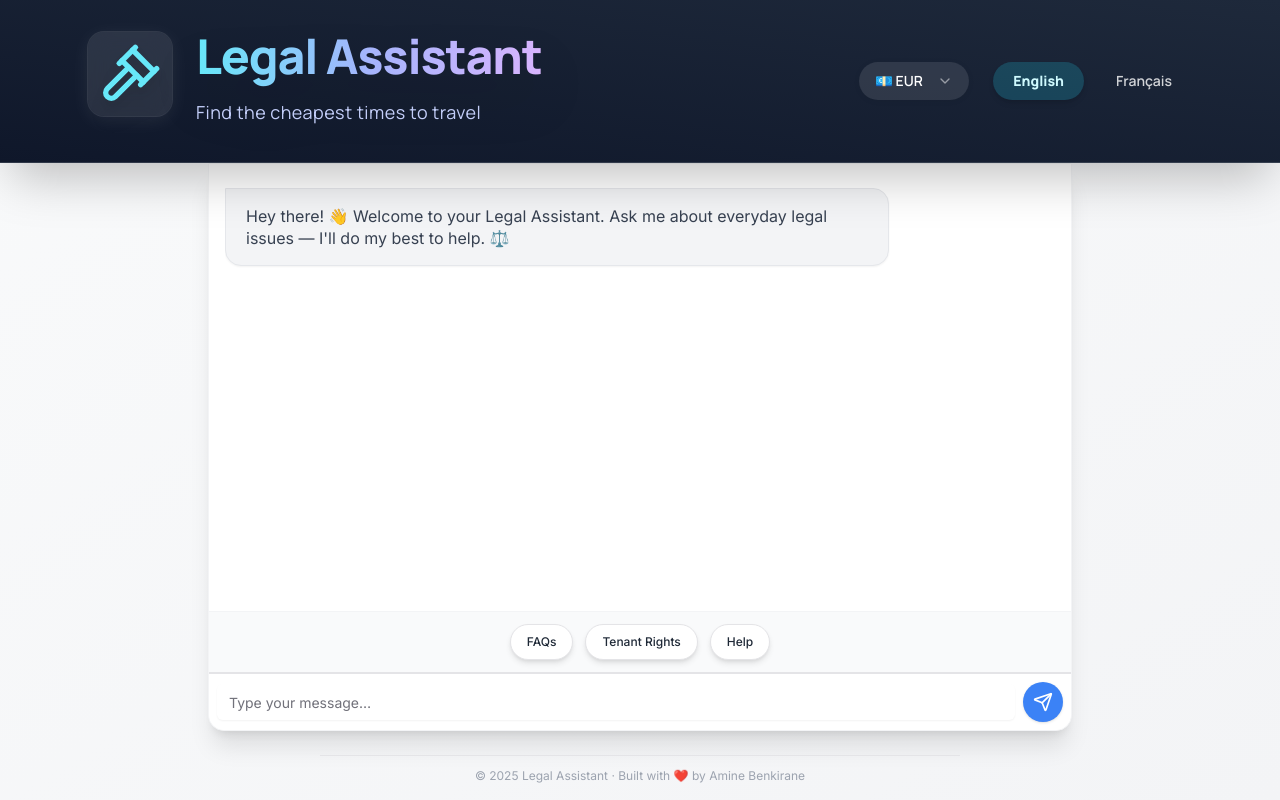
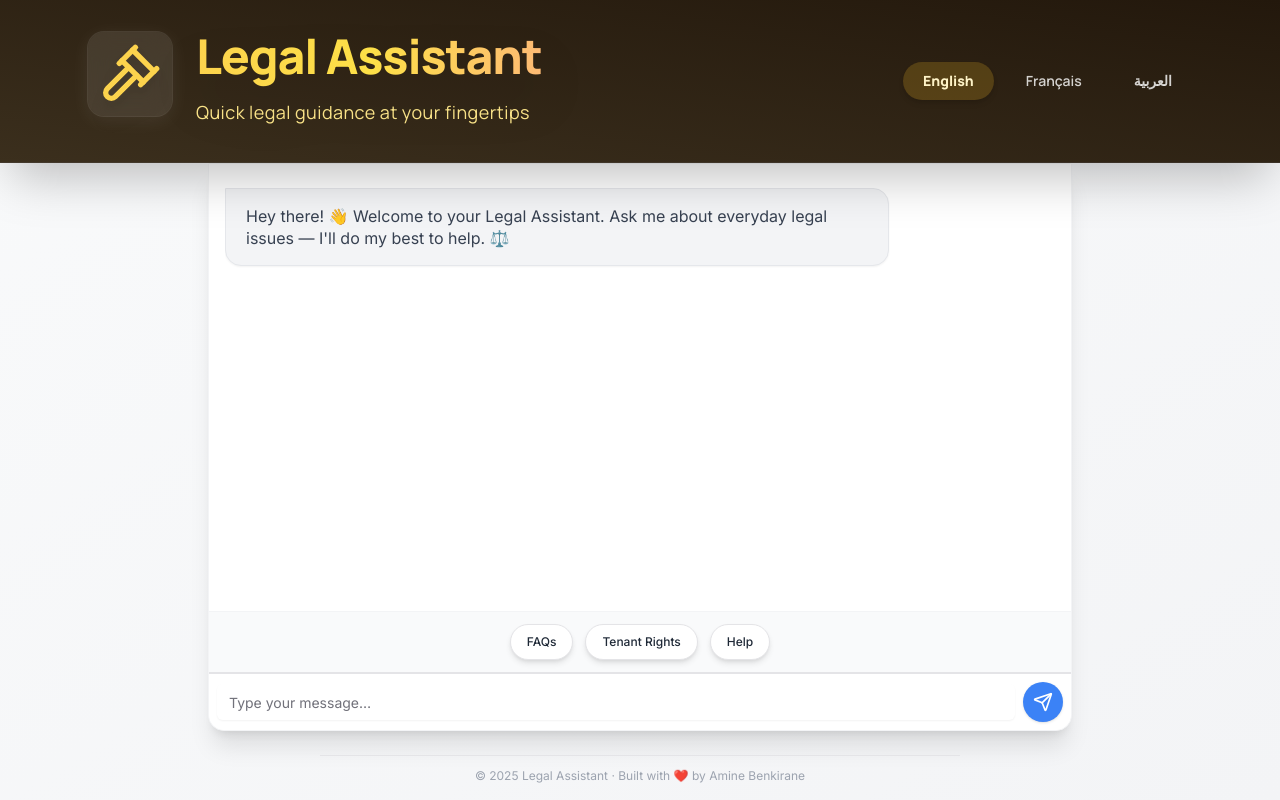
Before and after one commit to aminebenkii/legal-assistant-frontend, a React (Vite) app: page /chat in a window 1280 px wide. Built offline with nearby package versions, Linux system fonts and the light colour scheme.

Commit message:
Remove currency selector and add Arabic support

```diff
--- a/src/components/ChatHeader.tsx
+++ b/src/components/ChatHeader.tsx
@@ -1,40 +1,34 @@
 import { Gavel } from "lucide-react"
-import CurrencyDropdown from "./CurrencyDropdown"
 import LanguageToggle from "./LanguageToggle"
 import { useLanguage } from "@/context/LanguageContext"
 
-export default function ChatHeader({
-  currency,
-  setCurrency,
-}: {
-  currency: string
-  setCurrency: (val: string) => void
-}) {
+export default function ChatHeader() {
   const { lang } = useLanguage()
 
   return (
-    <header className="relative z-50 bg-gradient-to-tr from-[#0f172a] to-[#1e293b] text-white shadow-2xl border-b border-white/10 backdrop-blur-xl font-sans">
+    <header className="relative z-50 bg-gradient-to-tr from-[#3b2f1d] to-[#23180c] text-white shadow-2xl border-b border-white/10 backdrop-blur-xl font-sans">
       <div className="max-w-6xl mx-auto px-6 pt-5 pb-3 sm:py-8 flex flex-wrap sm:flex-nowrap items-center justify-between gap-6 sm:gap-10">
         {/* Left: Logo + Title */}
         <div className="flex items-start gap-x-4 sm:gap-x-6 flex-grow min-w-0">
           <div className="flex-shrink-0 bg-white/10 backdrop-blur-md p-2.5 rounded-2xl ring-1 ring-white/10 shadow-[0_4px_20px_rgba(255,255,255,0.08)] hover:scale-105 transition-transform duration-300">
-            <Gavel className="h-14 w-14 sm:h-16 sm:w-16 text-cyan-300 drop-shadow-xl rounded-xl" />
+            <Gavel className="h-14 w-14 sm:h-16 sm:w-16 text-amber-300 drop-shadow-xl rounded-xl" />
           </div>
           <div className="min-w-0 pb-1">
-            <h1 className="text-3xl sm:text-5xl font-bold tracking-tight bg-gradient-to-r from-cyan-300 via-indigo-300 to-purple-300 bg-clip-text text-transparent drop-shadow-2xl leading-none overflow-visible" style={{ paddingBottom: "0.2em" }}>
+            <h1 className="text-3xl sm:text-5xl font-bold tracking-tight bg-gradient-to-r from-amber-300 via-yellow-300 to-orange-300 bg-clip-text text-transparent drop-shadow-2xl leading-none overflow-visible" style={{ paddingBottom: "0.2em" }}>
               Legal Assistant
             </h1>
-            <p className="mt-2 text-sm sm:text-lg text-indigo-200 font-medium tracking-wide leading-snug">
+            <p className="mt-2 text-sm sm:text-lg text-amber-200 font-medium tracking-wide leading-snug">
               {lang === "en"
-                ? "Find the cheapest times to travel"
-                : "Trouvez les périodes les moins chères pour voyager"}
+                ? "Quick legal guidance at your fingertips"
+                : lang === "fr"
+                ? "Des réponses juridiques rapides à portée de main"
+                : "إجابات قانونية سريعة بين يديك"}
             </p>
           </div>
         </div>
 
         {/* Right: Controls */}
         <div className="flex flex-wrap sm:flex-nowrap items-center gap-4 sm:gap-6">
-          <CurrencyDropdown value={currency} onChange={setCurrency} />
           <LanguageToggle />
         </div>
       </div>
--- a/src/components/ChatSuggestionBar.tsx
+++ b/src/components/ChatSuggestionBar.tsx
@@ -24,7 +24,7 @@ export default function ChatSuggestionBar({
         <Button
           key={idx}
           variant="outline"
-          className="rounded-full text-[10px] sm:text-xs font-medium px-4 py-2 bg-white shadow-md hover:bg-cyan-50 hover:ring-1 hover:ring-cyan-200 transition"
+        className="rounded-full text-[10px] sm:text-xs font-medium px-4 py-2 bg-white shadow-md hover:bg-amber-50 hover:ring-1 hover:ring-amber-200 transition"
           onClick={() =>
             sendToChatbot(item.userText[lang], item.botReply[lang])
           }
--- a/src/components/CurrencyDropdown.tsx
+++ /dev/null
@@ -1,41 +0,0 @@
-import { Select, SelectTrigger, SelectValue, SelectContent, SelectItem } from "@/components/ui/select"
-import clsx from "clsx"
-
-const CURRENCIES = [
-  { value: "EUR", label: "💶 EUR" },
-  { value: "USD", label: "💵 USD" },
-  { value: "MAD", label: "🪙 MAD" },
-  { value: "GBP", label: "💷 GBP" },
-]
-
-export default function CurrencyDropdown({
-  value,
-  onChange,
-}: {
-  value: string
-  onChange: (val: string) => void
-}) {
-  return (
-    <Select value={value} onValueChange={onChange}>
-      <SelectTrigger
-        className={clsx(
-          "w-[110px] h-[38px] rounded-full px-4 bg-white/10 text-white text-sm font-semibold",
-          "border-none shadow-sm",
-          "hover:bg-cyan-400/10 focus:bg-cyan-400/20 focus:ring-0 focus:border-2 focus:border-cyan-400 transition-all duration-200"
-        )}
-        style={{
-          boxShadow: "0 1px 6px 0 rgba(0,0,0,0.06)",
-        }}
-      >
-        <SelectValue placeholder="Devise" />
-      </SelectTrigger>
-      <SelectContent>
-        {CURRENCIES.map((c) => (
-          <SelectItem key={c.value} value={c.value}>
-            {c.label}
-          </SelectItem>
-        ))}
-      </SelectContent>
-    </Select>
-  )
-}
--- a/src/components/LanguageToggle.tsx
+++ b/src/components/LanguageToggle.tsx
@@ -7,7 +7,7 @@ export default function LanguageToggle() {
   const { lang, setLang } = useLanguage()
   const navigate = useNavigate()
 
-  const handleLangSwitch = (selectedLang: "en" | "fr") => {
+  const handleLangSwitch = (selectedLang: "en" | "fr" | "ar") => {
     if (lang !== selectedLang) {
       setLang(selectedLang)
       if (location.pathname === "/chat") {
@@ -24,8 +24,8 @@ export default function LanguageToggle() {
         className={clsx(
           "h-[38px] px-5 rounded-full text-sm font-semibold transition-all duration-300",
           lang === "en"
-            ? "bg-cyan-400/20 text-cyan-100 font-bold shadow-md"
-            : "bg-transparent text-white/80 hover:bg-cyan-400/10"
+            ? "bg-amber-400/20 text-amber-100 font-bold shadow-md"
+            : "bg-transparent text-white/80 hover:bg-amber-400/10"
         )}
       >
         English
@@ -36,12 +36,24 @@ export default function LanguageToggle() {
         className={clsx(
           "h-[38px] px-5 rounded-full text-sm font-semibold transition-all duration-300",
           lang === "fr"
-            ? "bg-cyan-400/20 text-cyan-100 font-bold shadow-md"
-            : "bg-transparent text-white/80 hover:bg-cyan-400/10"
+            ? "bg-amber-400/20 text-amber-100 font-bold shadow-md"
+            : "bg-transparent text-white/80 hover:bg-amber-400/10"
         )}
       >
         Français
       </Button>
+      <Button
+        variant="ghost"
+        onClick={() => handleLangSwitch("ar")}
+        className={clsx(
+          "h-[38px] px-5 rounded-full text-sm font-semibold transition-all duration-300",
+          lang === "ar"
+            ? "bg-amber-400/20 text-amber-100 font-bold shadow-md"
+            : "bg-transparent text-white/80 hover:bg-amber-400/10"
+        )}
+      >
+        العربية
+      </Button>
     </div>
   )
 }
--- a/src/context/LanguageContext.tsx
+++ b/src/context/LanguageContext.tsx
@@ -3,7 +3,7 @@ import { createContext, useContext, useState } from "react"
 import type { ReactNode } from "react"
 
 
-type Language = "en" | "fr"
+type Language = "en" | "fr" | "ar"
 
 type LangContextType = {
   lang: Language
@@ -21,7 +21,7 @@ export function useLanguage() {
 export function LangProvider({ children }: { children: ReactNode }) {
   const [lang, setLangState] = useState<Language>(() => {
     const saved = localStorage.getItem("lang")
-    return (saved === "fr" || saved === "en") ? saved : "en"
+    return saved === "fr" || saved === "en" || saved === "ar" ? (saved as Language) : "en"
   })
 
   const setLang = (newLang: Language) => {
--- a/src/data/ChatbotConfig.ts
+++ b/src/data/ChatbotConfig.ts
@@ -31,7 +31,24 @@ export const IntroMessages = {
       <p class="mt-2">Ces informations sont générales et ne constituent pas un conseil juridique.</p>
       <p class="mt-2"><em>Exemples :</em><br>
       « Comment résilier un contrat ? »<br>
-      « Quels sont mes droits de locataire au Québec ? »</p>
+    « Quels sont mes droits de locataire au Québec ? »</p>
+    `.trim()
+  },
+
+  ar: {
+    title: "هل تحتاج إلى مساعدة قانونية؟",
+    button: "ابدأ الدردشة",
+    body: `
+      <p>⚖️ <strong>كيف يعمل</strong></p>
+      <p>تحدث مع مساعدك القانوني الذكي للحصول على إجابات سريعة وروابط لمصادر مفيدة.</p>
+      <ul class="list-disc pl-5 space-y-1">
+        <li>فهم المصطلحات والإجراءات القانونية الأساسية</li>
+        <li>الحصول على توجيهات حول العقود أو العمل أو حقوق المستأجرين</li>
+      </ul>
+      <p class="mt-2">المعلومات المقدمة عامة وليست نصيحة قانونية.</p>
+      <p class="mt-2"><em>أمثلة:</em><br>
+      "كيف أفسخ عقداً؟"<br>
+      "ما هي حقوقي كمستأجر؟"</p>
     `.trim()
   }
 }
@@ -52,6 +69,13 @@ Bienvenue sur votre assistant juridique.
 Posez-moi vos questions juridiques courantes —
 je ferai de mon mieux pour vous aider. ⚖️
 `.trim()
+,
+  ar: `
+مرحباً! 👋
+أهلاً بك في مساعدك القانوني.
+اطرح أسئلتك القانونية اليومية —
+سأبذل جهدي لمساعدتك. ⚖️
+`.trim()
 }
 
 
@@ -62,10 +86,12 @@ export const suggestions = [
     label: {
       en: "FAQs",
       fr: "FAQs",
+      ar: "أسئلة شائعة",
     },
     userText: {
       en: "What are some common legal questions?",
       fr: "Quelles sont les questions juridiques courantes ?",
+      ar: "ما هي الأسئلة القانونية الشائعة؟",
     },
     botReply: {
       en: `
@@ -87,6 +113,16 @@ Voici quelques sujets souvent demandés :
 
 De quoi avez-vous besoin ?
       `.trim(),
+
+      ar: `
+إليك بعض المواضيع التي يسأل عنها الناس عادةً:
+
+- حقوق المستأجر
+- إجراءات محكمة الدعاوى الصغيرة
+- فسخ عقد
+
+بماذا يمكنني مساعدتك؟
+      `.trim(),
     },
   },
   {
@@ -94,10 +130,12 @@ De quoi avez-vous besoin ?
     label: {
       en: "Tenant Rights",
       fr: "Droits des locataires",
+      ar: "حقوق المستأجر",
     },
     userText: {
       en: "Tell me about tenant rights",
       fr: "Parle-moi des droits des locataires",
+      ar: "أخبرني عن حقوق المستأجر",
     },
     botReply: {
       en: `
@@ -107,6 +145,10 @@ I can provide general information about tenant rights, including maintenance obl
       fr: `
 Je peux fournir des informations générales sur les droits des locataires : obligations d'entretien, procédures d'expulsion et augmentations de loyer. Comment puis-je vous aider ?
       `.trim(),
+
+      ar: `
+يمكنني تزويدك بمعلومات عامة حول حقوق المستأجر مثل التزامات الصيانة وإجراءات الإخلاء وزيادات الإيجار. كيف يمكنني المساعدة؟
+      `.trim(),
     },
   },
   {
@@ -114,10 +156,12 @@ Je peux fournir des informations générales sur les droits des locataires : obl
     label: {
       en: "Help",
       fr: "Aide",
+      ar: "مساعدة",
     },
     userText: {
       en: "Help me use this app",
       fr: "Aide-moi à utiliser cette application",
+      ar: "ساعدني في استخدام هذا التطبيق",
     },
     botReply: {
       en: `
@@ -149,10 +193,25 @@ _Exemples :_
 - « Comment résilier un contrat ? »
 - « Quels sont mes droits si mon propriétaire ne répare pas mon logement ? »
 &nbsp;`,
+
+      ar: `
+⚖️ **كيف يعمل**
+اسأل عن الأسئلة القانونية اليومية وسأقدم معلومات عامة وروابط.
+
+- شرح المصطلحات القانونية الأساسية
+- إرشادات حول العقود أو العمل أو حقوق المستأجر
+
+هذا التطبيق لا يغني عن المحامي.
+
+_أمثلة:_
+- "كيف أفسخ عقداً؟"
+- "ما هي حقوقي إذا رفض المالك إصلاح شقتي؟"
+&nbsp;`,
     },
   },
 ]
 export const NetworkErrorMessage = {
-  en: "\u274c Sorry, I couldn't reach the flight server.",
-  fr: "\u274c D\u00e9sol\u00e9, je n'ai pas pu contacter le serveur de vols."
+  en: "\u274c Sorry, I couldn't reach the server.",
+  fr: "\u274c D\u00e9sol\u00e9, je n'ai pas pu contacter le serveur.",
+  ar: "\u274c عذراً، تعذر الوصول إلى الخادم."
 }
--- a/src/hooks/useChatbot.ts
+++ b/src/hooks/useChatbot.ts
@@ -9,7 +9,7 @@ type ChatMessage = {
   content: string
 }
 
-export function useChatbot(currency: string) {
+export function useChatbot() {
   const { lang } = useLanguage()
   const [messages, setMessages] = useState<ChatMessage[]>([
   { role: "assistant", content: WelcomeMessage[lang] }])
@@ -29,7 +29,7 @@ export function useChatbot(currency: string) {
     addMessage("assistant", "__TYPING__")
 
     try {
-      const reply = await getLegalReply({ query: text, sessionId, currency })
+      const reply = await getLegalReply({ query: text, sessionId })
       setMessages(prev => {
         const updated = [...prev]
         const last = updated.length - 1
@@ -52,5 +52,5 @@ export function useChatbot(currency: string) {
     }
   }
 
-  return { messages, addMessage, handleUserMessage, currency, setSessionId }
+  return { messages, addMessage, handleUserMessage, setSessionId }
 }
--- a/src/lib/api.ts
+++ b/src/lib/api.ts
@@ -14,18 +14,16 @@ async function getApiEndpoint(): Promise<string> {
 export async function getLegalReply({
   query,
   sessionId,
-  currency,
 }: {
   query: string;
   sessionId: string;
-  currency: string;
 }): Promise<string> {
   const API_ENDPOINT = await getApiEndpoint();
 
   const res = await fetch(API_ENDPOINT, {
     method: "POST",
     headers: { "Content-Type": "application/json" },
-    body: JSON.stringify({ sessionId, query, currency }),
+    body: JSON.stringify({ sessionId, query }),
   });
 
   const data = await res.json();
--- a/src/pages/ChatbotPage.tsx
+++ b/src/pages/ChatbotPage.tsx
@@ -4,16 +4,14 @@ import ChatInput from "@/components/ChatInput"
 import ChatSuggestionBar from "@/components/ChatSuggestionBar"
 import ChatFooter from "@/components/ChatFooter"
 import { Separator } from "@/components/ui/separator"
-import { useState } from "react"
 import { useChatbot } from "@/hooks/useChatbot"
 
 export default function ChatbotPage() {
-  const [currency, setCurrency] = useState("EUR")
-  const { messages, addMessage, handleUserMessage } = useChatbot(currency)
+  const { messages, addMessage, handleUserMessage } = useChatbot()
 
   return (
     <div className="h-dvh flex flex-col bg-gradient-to-br from-gray-50 to-gray-100 text-gray-800">
-      <ChatHeader currency={currency} setCurrency={setCurrency} />
+      <ChatHeader />
 
       <div className="flex-1 flex flex-col min-h-0 items-center max-w-4xl w-full mx-auto pb-4 px-4">
         <div className="w-full flex-1 flex flex-col min-h-0 bg-white rounded-b-2xl shadow-xl border border-gray-100">
--- a/src/pages/InitLangPage.tsx
+++ b/src/pages/InitLangPage.tsx
@@ -8,7 +8,7 @@ export default function InitLangPage() {
   const { setLang } = useLanguage()
   const navigate = useNavigate()
 
-  const chooseLanguage = (lang: "en" | "fr") => {
+  const chooseLanguage = (lang: "en" | "fr" | "ar") => {
     setLang(lang)
     navigate("/intro")
   }
@@ -18,15 +18,15 @@ export default function InitLangPage() {
       <div className="max-w-md w-full flex flex-col items-center gap-10 text-center font-[Manrope] animate-fade-in">
         <div className="flex flex-col items-center gap-3">
           <div className="p-4 bg-white shadow-lg rounded-2xl">
-            <Gavel className="h-12 w-12 sm:h-16 sm:w-16 text-cyan-500 drop-shadow-lg" />
+            <Gavel className="h-12 w-12 sm:h-16 sm:w-16 text-amber-500 drop-shadow-lg" />
           </div>
-          <h1 className="p-2 pt-4 text-4xl sm:text-5xl font-extrabold tracking-tight bg-gradient-to-r from-cyan-400 to-indigo-500 bg-clip-text text-transparent drop-shadow-xl">
+          <h1 className="p-2 pt-4 text-4xl sm:text-5xl font-extrabold tracking-tight bg-gradient-to-r from-amber-400 to-yellow-600 bg-clip-text text-transparent drop-shadow-xl">
             Legal Assistant
           </h1>
         </div>
 
         <p className="text-lg sm:text-xl text-gray-700 font-medium leading-relaxed">
-          Find the <span className="text-indigo-600 font-semibold">cheapest dates</span> to fly — in seconds.
+          Get <span className="text-amber-700 font-semibold">quick legal answers</span> — in seconds.
         </p>
 
         <div className="w-full">
@@ -34,15 +34,21 @@ export default function InitLangPage() {
           <div className="flex justify-center gap-4">
             <button
               onClick={() => chooseLanguage("en")}
-              className="px-6 py-2 bg-indigo-700 hover:bg-indigo-800 text-white rounded-full text-sm font-semibold shadow-md transition-all"
+              className="px-6 py-2 bg-amber-700 hover:bg-amber-800 text-white rounded-full text-sm font-semibold shadow-md transition-all"
             >
               English
             </button>
             <button
               onClick={() => chooseLanguage("fr")}
-              className="px-6 py-2 bg-indigo-700 hover:bg-indigo-800 text-white rounded-full text-sm font-semibold shadow-md transition-all"
+              className="px-6 py-2 bg-amber-700 hover:bg-amber-800 text-white rounded-full text-sm font-semibold shadow-md transition-all"
             >
               Français
+            </button>
+            <button
+              onClick={() => chooseLanguage("ar")}
+              className="px-6 py-2 bg-amber-700 hover:bg-amber-800 text-white rounded-full text-sm font-semibold shadow-md transition-all"
+            >
+              العربية
             </button>
           </div>
         </div>
--- a/src/pages/IntroPage.tsx
+++ b/src/pages/IntroPage.tsx
@@ -11,7 +11,7 @@ export default function IntroPage() {
 
   return (
     <div className="h-dvh flex items-center justify-center flex-col gap-8 text-center px-6 bg-gradient-to-br from-gray-50 to-gray-100 text-gray-800 font-[Manrope]">
-      <h2 className="pb-2 text-3xl sm:text-4xl font-extrabold tracking-tight text-transparent bg-clip-text bg-gradient-to-r from-cyan-400 to-indigo-500 drop-shadow-md">
+      <h2 className="pb-2 text-3xl sm:text-4xl font-extrabold tracking-tight text-transparent bg-clip-text bg-gradient-to-r from-amber-400 to-yellow-600 drop-shadow-md">
         {title}
       </h2>
 
@@ -22,7 +22,7 @@ export default function IntroPage() {
 
       <button
         onClick={() => navigate("/chat")}
-        className="mt-2 px-6 py-3 bg-indigo-700 text-white rounded-full text-sm sm:text-base font-semibold hover:bg-indigo-800 transition-all shadow-md"
+        className="mt-2 px-6 py-3 bg-amber-700 text-white rounded-full text-sm sm:text-base font-semibold hover:bg-amber-800 transition-all shadow-md"
       >
         {button}
       </button>
```
Also changed, not shown: 1 other file (tests, documents, lock files or other folders).
